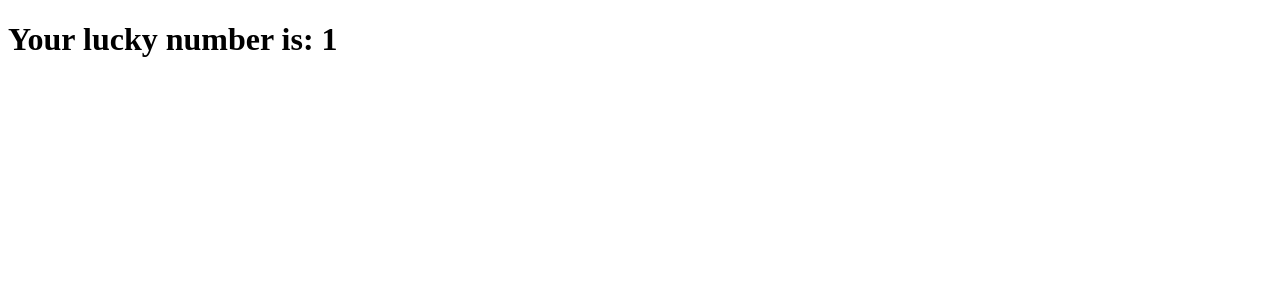
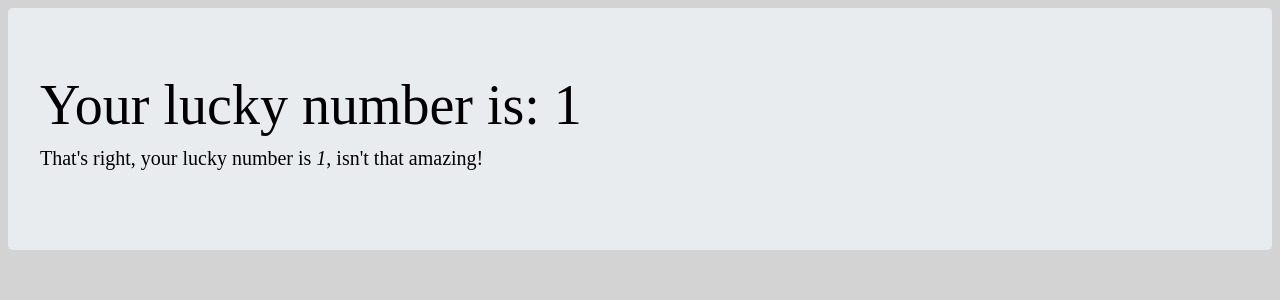
Before and after one commit to sean-uk/docker-symfony-playground, a Symfony app: template apps/php-test/templates/lucky/number.html.twig in a window 1280 px wide. Shown: the top 300 px of the page. Run offline with Twig, Linux system fonts and the light colour scheme; the template is opened without the code that fills it: most values are stand-ins (such as "Sample title", 1, 10 or a date in 2020); style sheets or scripts are compiled from the project's sources; some libraries are stand-ins or nearby versions.

Commit message:
get bootstrap css working via encore / webpack

```diff
--- a/apps/php-test/assets/css/app.css
+++ /dev/null
@@ -1,3 +0,0 @@
-body {
-    background-color: lightgray;
-}
--- /dev/null
+++ b/apps/php-test/assets/css/app.scss
@@ -0,0 +1,9 @@
+body {
+    background-color: lightgray;
+
+    // customize some Bootstrap variables
+    $primary: darken(#428bca, 20%);
+
+    // the ~ allows you to reference things in node_modules
+    @import "~bootstrap/scss/bootstrap";
+}
--- a/apps/php-test/assets/js/app.js
+++ b/apps/php-test/assets/js/app.js
@@ -1,14 +1,15 @@
-/*
- * Welcome to your app's main JavaScript file!
- *
- * We recommend including the built version of this JavaScript file
- * (and its CSS file) in your base layout (base.html.twig).
- */
+const $ = require('jquery');
+// this "modifies" the jquery module: adding behavior to it
+// the bootstrap module doesn't export/return anything
+require('bootstrap');
 
-// any CSS you require will output into a single css file (app.css in this case)
-require('../css/app.css');
+// any CSS you require will output into a single css file (app.scss in this case)
+require('../css/app.scss');
 
-// Need jQuery? Install it with "yarn add jquery", then uncomment to require it.
-// const $ = require('jquery');
+// or you can include specific pieces
+// require('bootstrap/js/dist/tooltip');
+// require('bootstrap/js/dist/popover');
 
-console.log('Hello Webpack Encore! Edit me in assets/js/app.js');
+$(document).ready(function() {
+    $('[data-toggle="popover"]').popover();
+});
--- a/apps/php-test/package.json
+++ b/apps/php-test/package.json
@@ -1,8 +1,11 @@
 {
     "devDependencies": {
         "@symfony/webpack-encore": "^0.27.0",
+        "bootstrap": "^4.3.1",
         "core-js": "^3.0.0",
+        "jquery": "^3.4.0",
         "node-sass": "^4.11.0",
+        "popper.js": "^1.15.0",
         "sass-loader": "^7.0.1",
         "webpack-notifier": "^1.6.0"
     },
--- a/apps/php-test/templates/base.html.twig
+++ b/apps/php-test/templates/base.html.twig
@@ -8,7 +8,7 @@
             {{ encore_entry_link_tags('app') }}
 
             <!-- Renders a link tag (if your module requires any CSS)
-                 <link rel="stylesheet" href="/build/app.css"> -->
+                 <link rel="stylesheet" href="/build/app.scss"> -->
         {% endblock %}
     </head>
     <body>
--- a/apps/php-test/templates/lucky/number.html.twig
+++ b/apps/php-test/templates/lucky/number.html.twig
@@ -3,5 +3,8 @@
     Lucky Number!
 {% endblock %}
 {% block body %}
-    <h1>Your lucky number is: {{ number }}</h1>
+    <div class="jumbotron">
+        <h1 class="display-4">Your lucky number is: {{ number }}</h1>
+        <p class="lead">That's right, your lucky number is <em>{{ number }}</em>, isn't that amazing!</p>
+    </div>
 {% endblock %}
--- a/apps/php-test/webpack.config.js
+++ b/apps/php-test/webpack.config.js
@@ -15,7 +15,7 @@ Encore
      * (including one that's included on every page - e.g. "app")
      *
      * Each entry will result in one JavaScript file (e.g. app.js)
-     * and one CSS file (e.g. app.css) if you JavaScript imports CSS.
+     * and one CSS file (e.g. app.scss) if you JavaScript imports CSS.
      */
     .addEntry('app', './assets/js/app.js')
     //.addEntry('page1', './assets/js/page1.js')
```
Also changed, not shown: 1 other file.
